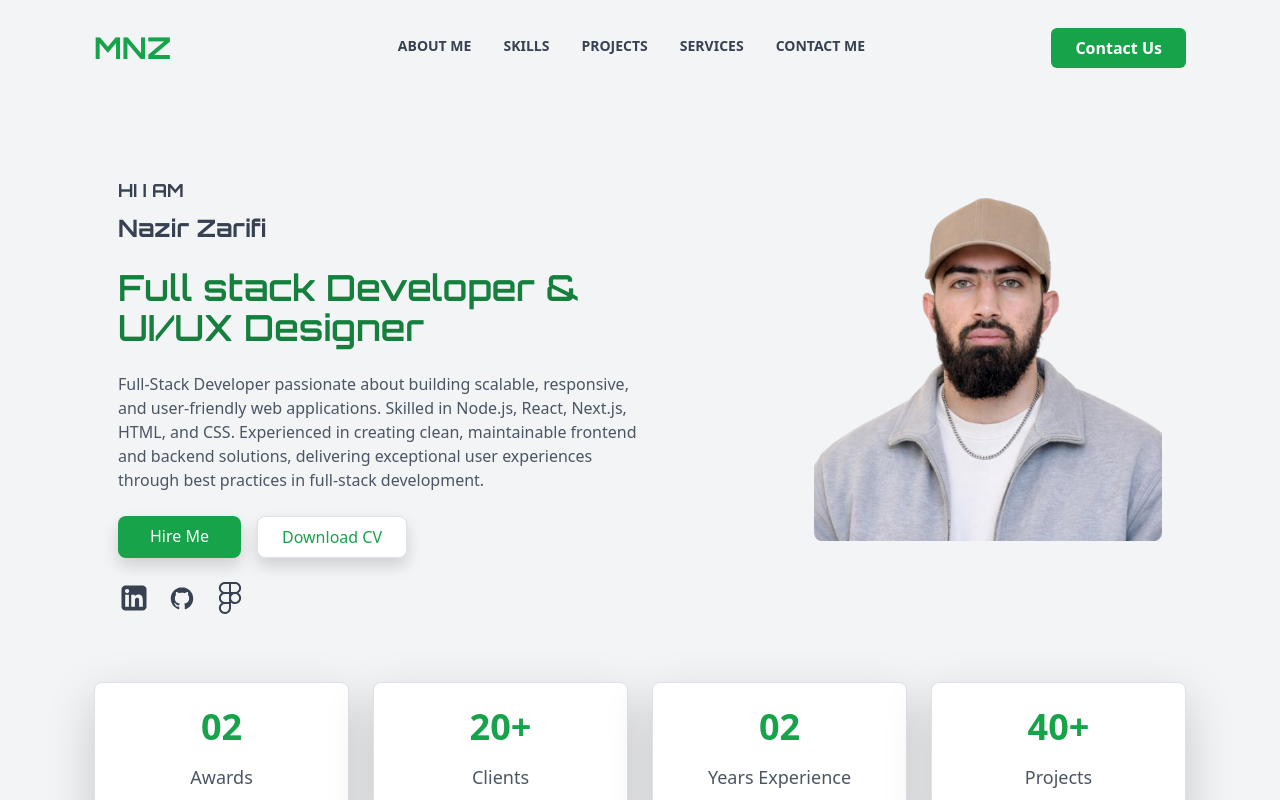
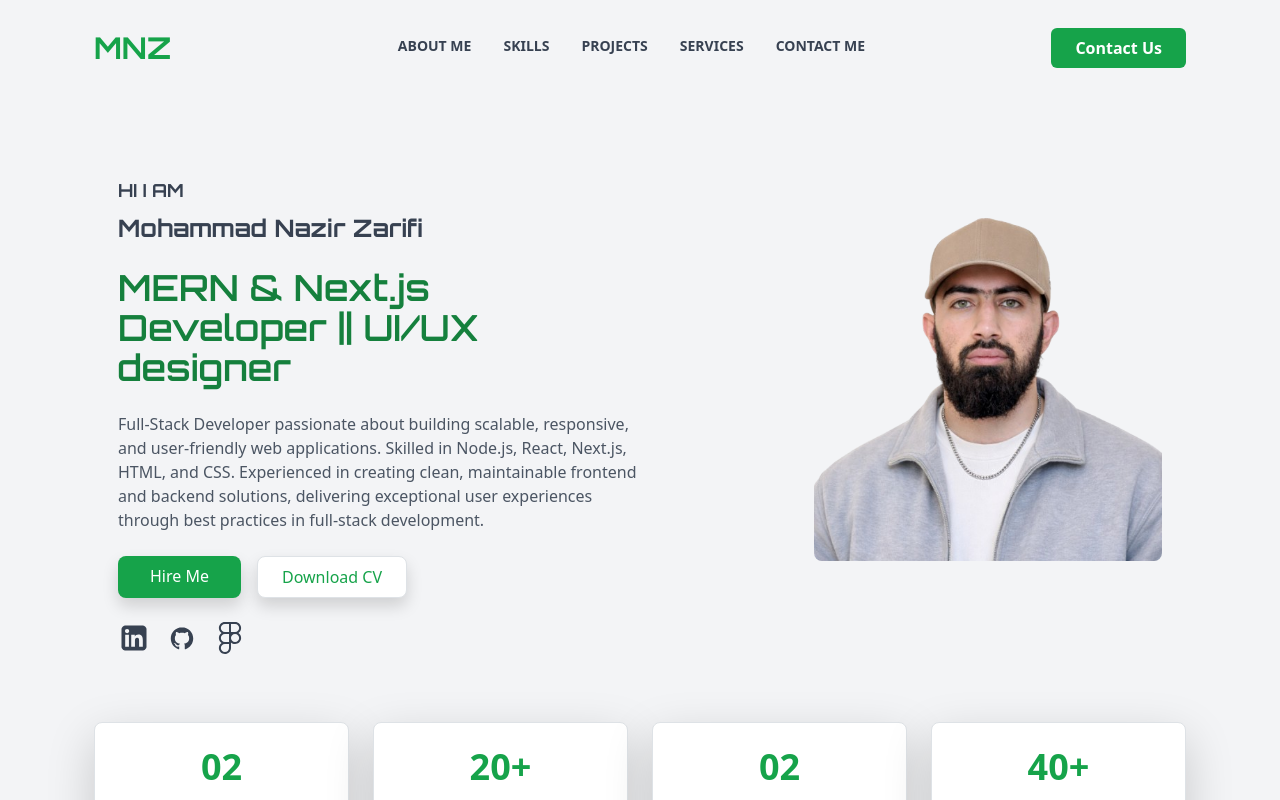
Before and after one commit to MuhammadNazir786/portfilio, a React (Vite) app: page / in a window 1280 px wide. Shown: the top 800 px of the page. Built offline with nearby package versions, Linux system fonts and the light colour scheme.

Commit message:
Update App.jsx

```diff
--- a/src/App.jsx
+++ b/src/App.jsx
@@ -13,8 +13,8 @@ import Footer from "./portfilio/Footer";
 
 const App = () => {
   const data = {
-    name: "Nazir Zarifi",
-    title: "Full stack Developer & UI/UX Designer",
+    name: "Mohammad Nazir Zarifi",
+    title: "MERN & Next.js Developer || UI/UX designer",
     description:
       "Full-Stack Developer passionate about building scalable, responsive, and user-friendly web applications. Skilled in Node.js, React, Next.js, HTML, and CSS. Experienced in creating clean, maintainable frontend and backend solutions, delivering exceptional user experiences through best practices in full-stack development.",
     imageUrl: profil, // Replace with your image URL
```
